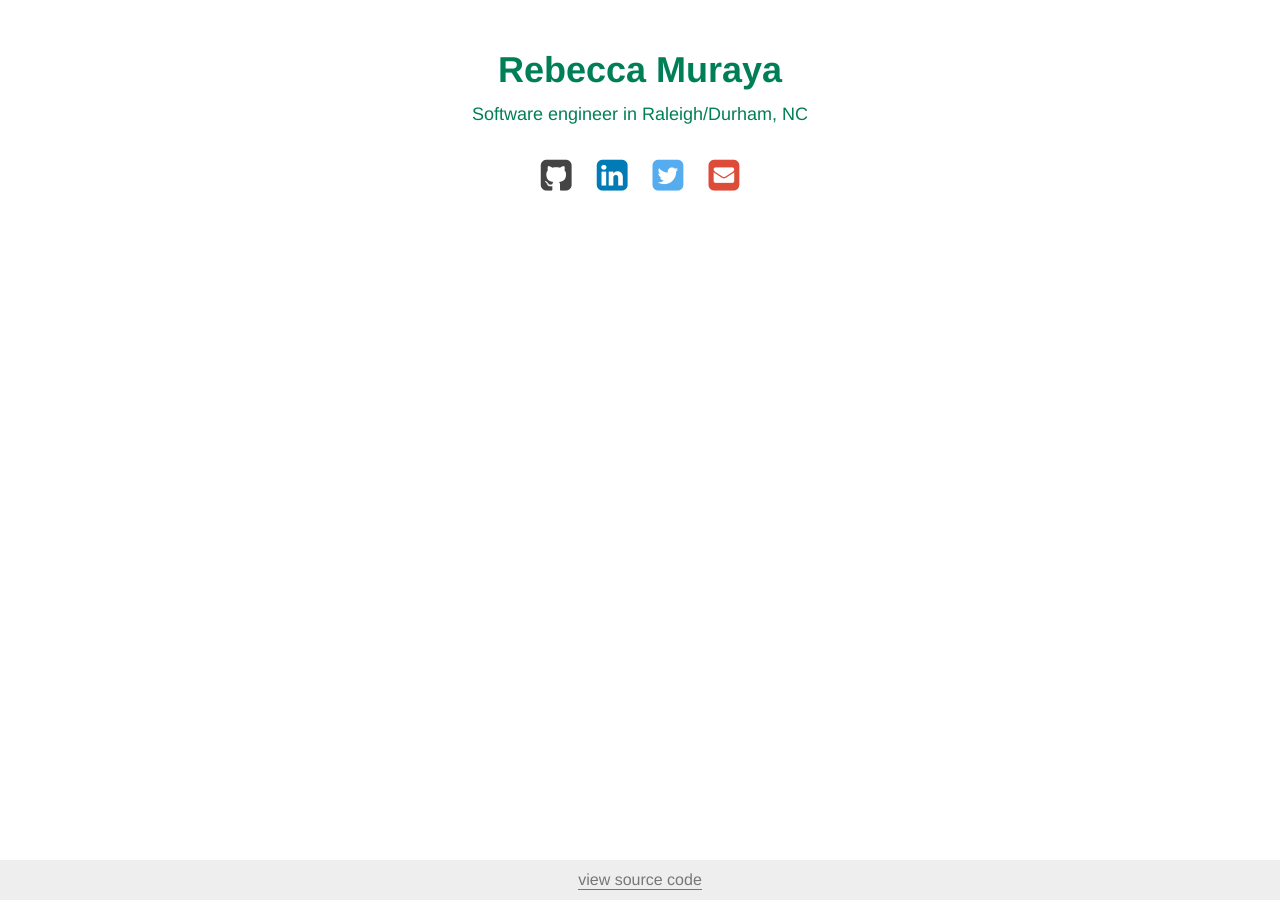
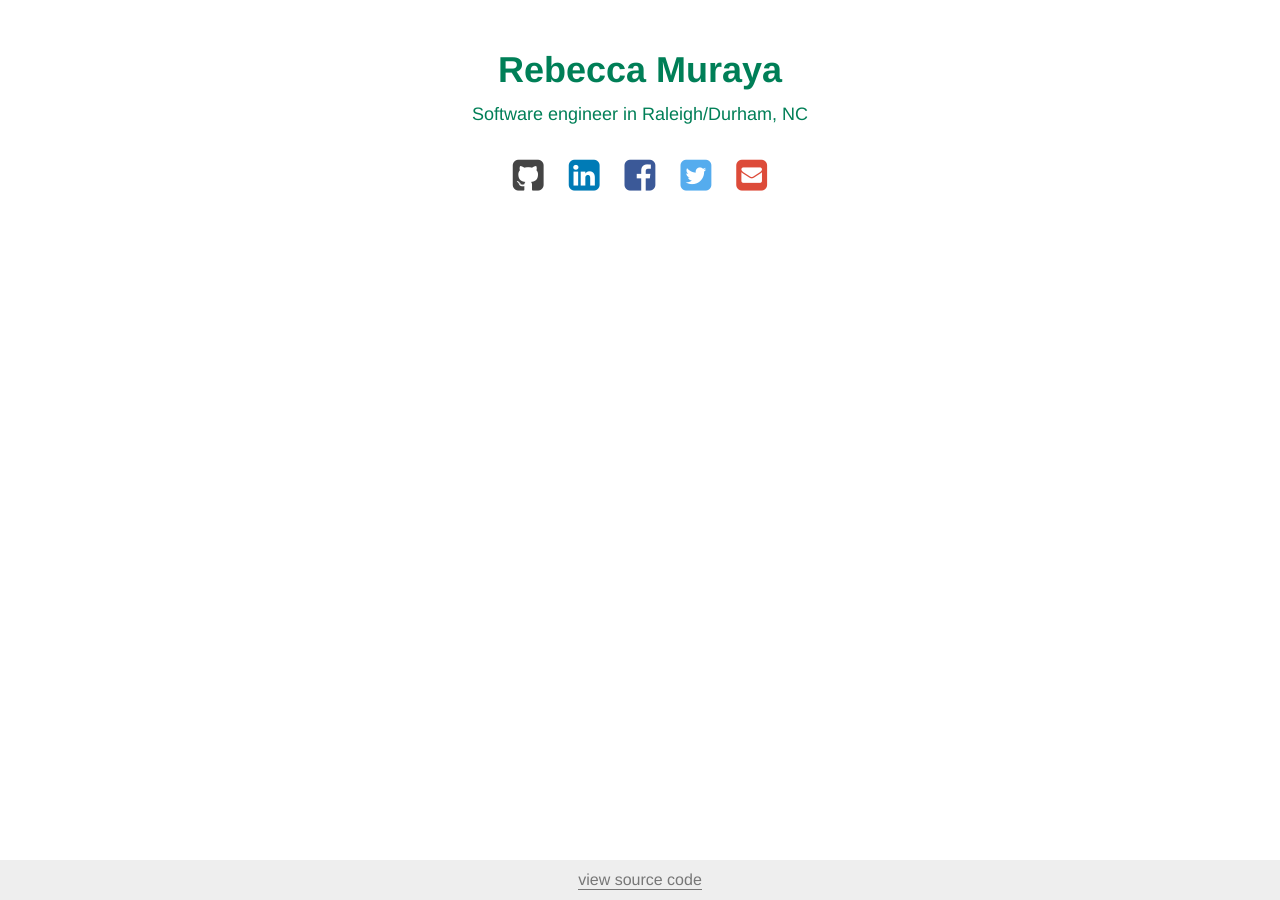
Before and after one commit to rlmuraya/rlmuraya.github.io, a Jekyll site: the page built from index.html, in a window 1280 px wide. Built offline with Jekyll 4.4.1, drawn with Linux system fonts in a browser that asks for light colours; some web fonts are replaced.

Commit message:
Add Facebook link

```diff
--- a/files/css/rlmuraya.scss
+++ b/files/css/rlmuraya.scss
@@ -101,6 +101,10 @@ h1 {
         @extend .hidden;
       }
     }
+    a[title="Facebook"] {
+      @extend .fa-facebook-square;
+      @include social-button(#3b5998);
+    }
     a[title="GitHub"] {
       @extend .fa-github-square;
       @include social-button(#444444);
--- a/index.html
+++ b/index.html
@@ -25,6 +25,10 @@ permalink: /
        href="https://linkedin.com/in/rlmuraya"><span>LinkedIn</span></a>
   </li>
   <li>
+    <a title="Facebook" target="_blank"
+       href="https://facebook.com/rlmuraya"><span>Facebook</span></a>
+  </li>
+  <li>
     <a title="Twitter" target="_blank"
        href="https://twitter.com/rlmuraya"><span>Twitter</span></a>
   </li>
```
